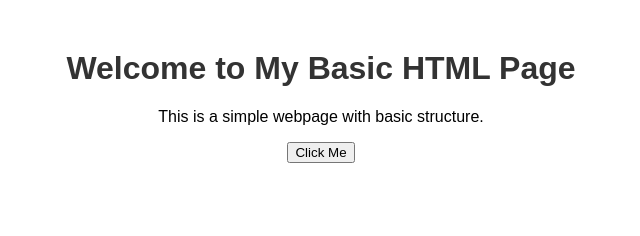
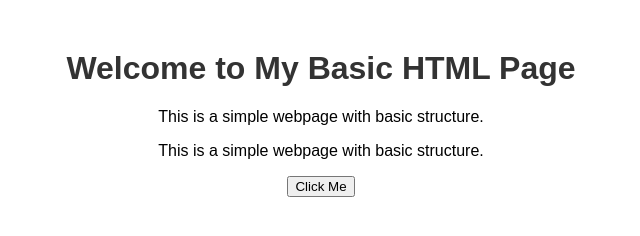
Before and after one commit to arunvijo04/Github-Workshop, a plain HTML site: page index.html in a window 1280 px wide. Shown: the whole page, without its empty margins (319-959 px from the left). Drawn offline with Linux system fonts and the light colour scheme.

Commit message:
feat: new line

```diff
--- a/index.html
+++ b/index.html
@@ -18,6 +18,7 @@
 <body>
     <h1>Welcome to My Basic HTML Page</h1>
     <p>This is a simple webpage with basic structure.</p>
+    <p>This is a simple webpage with basic structure.</p>
     <button onclick="alert('Hello!')">Click Me</button>
 
 </body>
```
